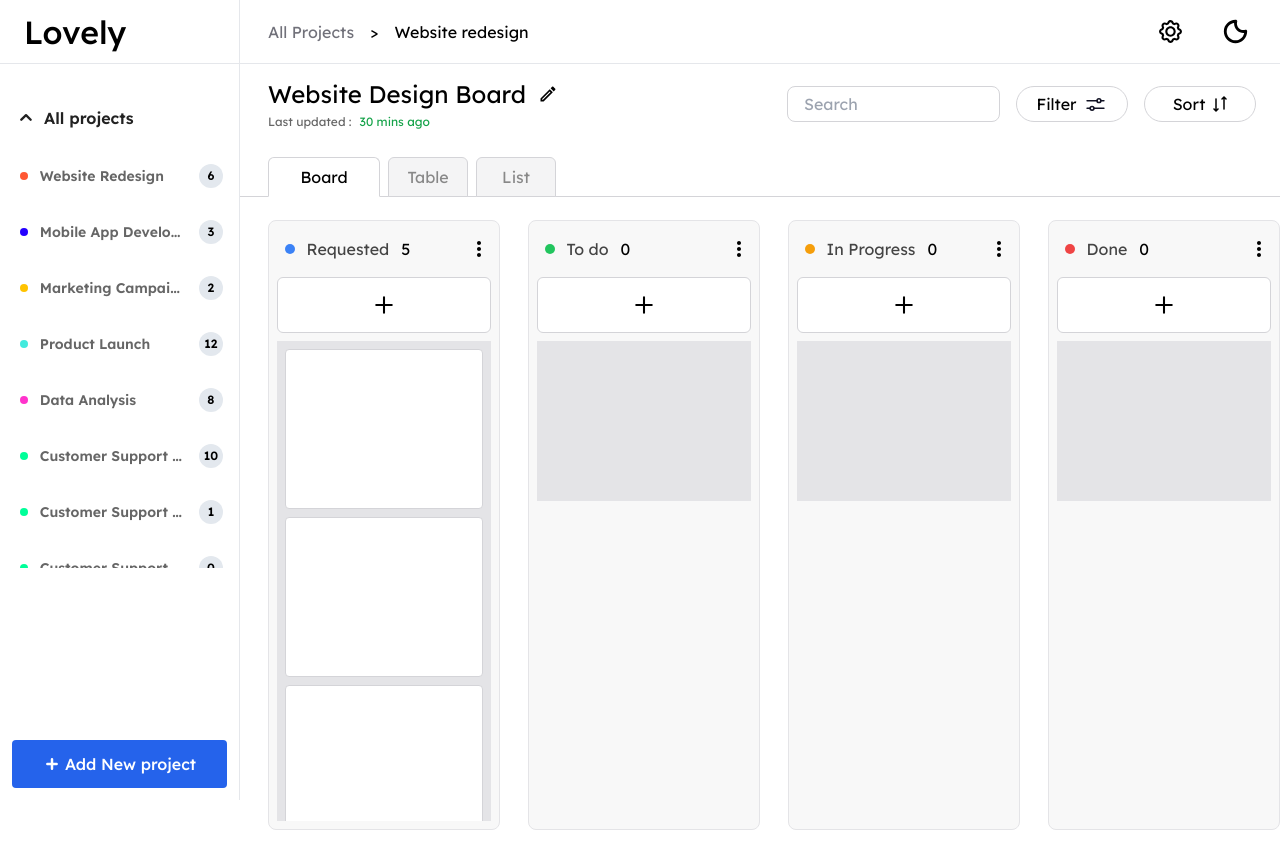
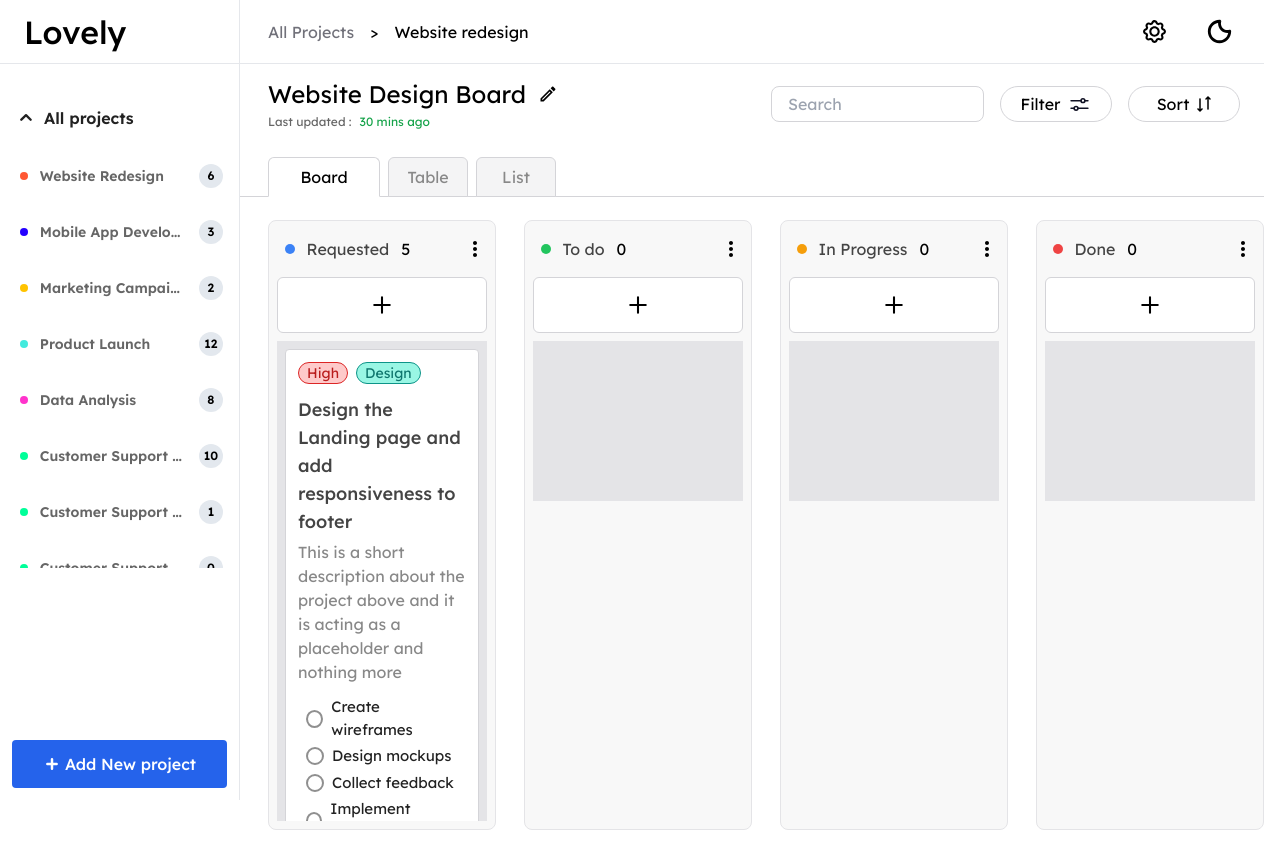
Before and after one commit to Jeff-Maina/tasks, a Next.js app: page /Dashboard in a window 1280 px wide. Built offline with nearby package versions, Linux system fonts and the light colour scheme.

Commit message:
Added task card, task tag,task colors and subtasks

```diff
--- a/src/pages/Dashboard.js
+++ b/src/pages/Dashboard.js
@@ -14,7 +14,7 @@ const Dashboard = () => {
         <section className="h-full border-r w-60 relative overflow-hidden">
           <Sidebar />
         </section>
-        <section className="h-full flex-grow">
+        <section className="h-full main-column">
           <NavBar />
           <MainBody />
         </section>
@@ -864,11 +864,117 @@ const TasksBody = () => {
   // dragging logic;
 
   const itemsFromBackend = [
-    { id: "item1", content: "First task" },
-    { id: "item2", content: "Second task" },
-    { id: "item3", content: "Third task" },
-    { id: "item4", content: "Fourth task" },
-    { id: "item5", content: "Fifth task" },
+    {
+      id: "item1",
+      title: "Design the Landing page and add responsiveness to footer",
+      priority: "High",
+      tag: "Design",
+      subtasks: [
+        {
+          title: "Create wireframes",
+          status: "Incomplete",
+        },
+        {
+          title: "Design mockups",
+          status: "Incomplete",
+        },
+        {
+          title: "Collect feedback",
+          status: "Incomplete",
+        },
+        {
+          title: "Implement changes",
+          status: "Incomplete",
+        },
+        {
+          title: "Finalize designs",
+          status: "Incomplete",
+        },
+      ],
+      color: "teal",
+      description:
+        "This is a short description about the project above and it is acting as a placeholder and nothing more",
+    },
+    {
+      id: "item2",
+      title: "Deploy the bkmrk backend",
+      priority: "Low",
+      tag: "Development",
+      subtasks: [
+        {
+          title: "Create wireframes",
+          status: "Incomplete",
+        },
+        {
+          title: "Design mockups",
+          status: "Incomplete",
+        },
+      ],
+      color: "purple",
+      description:
+        "This is a short description about the project above and it is acting as a placeholder and nothing more",
+    },
+    {
+      id: "item3",
+      title: "Check out some websites",
+      priority: "Medium",
+      tag: "Web dev",
+      subtasks: [
+        {
+          title: "Create wireframes",
+          status: "Incomplete",
+        },
+        {
+          title: "Design mockups",
+          status: "Incomplete",
+        },
+        {
+          title: "Collect feedback",
+          status: "Incomplete",
+        },
+        {
+          title: "Finalize designs",
+          status: "Incomplete",
+        },
+      ],
+      color: "lime",
+      description:
+        "This is a short description about the project above and it is acting as a placeholder and nothing more",
+    },
+    {
+      id: "item4",
+      title: "Complete my assigment",
+      priority: "High",
+      tag: "Assignment",
+      subtasks: [
+        {
+          title: "Create wireframes",
+          status: "Incomplete",
+        },
+      ],
+      color: "emerald",
+      description:
+        "This is a short description about the project above and it is acting as a placeholder and nothing more",
+    },
+    {
+      id: "item5",
+      title: "Take a nap",
+      priority: "High",
+      tag: "Leisure",
+      subtasks: [
+        {
+          title: "Create wireframes",
+          status: "Incomplete",
+        },
+        {
+          title: "Design mockups",
+          status: "Incomplete",
+        },
+      ],
+      color: "purple",
+      description:
+        "This is a short description about the project above and it is acting as a placeholder and nothing more",
+    },
   ];
 
   const columnsFromBackend = {
@@ -986,12 +1092,14 @@ const TasksBody = () => {
                 <div className="w-full h-full border bg-zinc-50 task-column border-zinc-200 p-2 rounded-lg flex flex-col gap-2">
                   <div className="flex w-full h-10  items-center justify-between pl-2">
                     <span className="flex items-center gap-3">
-                      <div className={`h-[0.6rem] w-[0.6rem]
+                      <div
+                        className={`h-[0.6rem] w-[0.6rem]
                       ${isRequested && "bg-blue-500"}
                       ${isTodo && "bg-green-500"}
                       ${isProgress && "bg-amber-500"}
                       ${isDone && "bg-red-500"}
-                       rounded-full`}></div>
+                       rounded-full`}
+                      ></div>
                       <div className="flex gap-3">
                         <p className="text-[#444]">{column.name}</p>
                         <p className="">{column.items.length}</p>
@@ -1048,6 +1156,11 @@ const TasksBody = () => {
                           className="w-full max-h-[60vh] min-h-[10rem] tasks-container p-2 bg-zinc-200 tranisition-all duration-200 ease flex flex-col gap-2 overflow-auto"
                         >
                           {column.items.map((item, index) => {
+                            const colors = "purple";
+                            const bgColor = `bg-${item.color}-200`;
+                            const borderColor = `border-${item.color}-400`;
+                            const textColor = `text-${item.color}-600`;
+                            console.log(borderColor, textColor);
                             return (
                               <Draggable
                                 key={item.id}
@@ -1071,8 +1184,80 @@ const TasksBody = () => {
                                           : "",
                                         ...provided.draggableProps.style,
                                       }}
-                                      className="border border-zinc-300 bg-white min-h-[10rem] h-32 w-full rounded"
-                                    ></div>
+                                      className="border border-zinc-300 bg-white h-auto w-full rounded p-3 flex flex-col gap-3"
+                                    >
+                                      <div className="w-full flex gap-2 items-center">
+                                        <div
+                                          className={`border
+                                          ${
+                                            item.priority === "High" &&
+                                            "bg-red-200 border-red-600 text-red-700"
+                                          }
+                                          ${
+                                            item.priority === "Low" &&
+                                            "bg-green-200 border-green-600 text-green-700"
+                                          }
+                                          ${
+                                            item.priority === "Medium" &&
+                                            "bg-blue-200 border-blue-600 text-blue-700"
+                                          }
+
+                                          rounded-full px-2`}
+                                        >
+                                          <p className="text-sm">
+                                            {item.priority}
+                                          </p>
+                                        </div>
+                                        <div
+                                          className={`border
+                                          ${
+                                            item.color === "purple" &&
+                                            "bg-purple-200 border-purple-600 text-purple-700"
+                                          }
+                                          ${
+                                            item.color === "lime" &&
+                                            "bg-lime-200 border-lime-600 text-lime-700"
+                                          }
+                                          ${
+                                            item.color === "teal" &&
+                                            "bg-teal-200 border-teal-600 text-teal-700"
+                                          }
+                                          ${
+                                            item.color === "emerald" &&
+                                            "bg-emerald-200 border-emerald-600 text-emerald-700"
+                                          }
+                                          rounded-full px-2`}
+                                        >
+                                          <p className="text-sm font-regular">
+                                            {item.tag}
+                                          </p>
+                                        </div>
+                                      </div>
+                                      <div className="w-full flex flex-col gap-1">
+                                        <h1 className="text-lg font-medium text-[#444] max-w-full break-words h-auto">
+                                          {item.title}
+                                        </h1>{" "}
+                                        <p className="break-words h-auto text-md text-[#888]">
+                                          {item.description}
+                                        </p>
+                                      </div>
+                                      <div>
+                                        <ul className="px-2 flex flex-col gap-1">
+                                          {item.subtasks.map((subtask) => {
+                                            console.log(subtask);
+                                            return (
+                                              <li className="flex items-center gap-2">
+                                                <input
+                                                  type="checkbox"
+                                                  className="subtask-checkbox"
+                                                />
+                                                <p className="text-[15px] text-[#222]">{subtask.title}</p>
+                                              </li>
+                                            );
+                                          })}
+                                        </ul>
+                                      </div>
+                                    </div>
                                   );
                                 }}
                               </Draggable>
--- a/src/styles/globals.css
+++ b/src/styles/globals.css
@@ -51,11 +51,49 @@ input[type="radio"]:checked {
   display: flex;
 }
 
-.task-column{
+.task-column {
   background-color: #f2f2f28e;
 }
 
-
-.tasks-container::-webkit-scrollbar{
+.tasks-container::-webkit-scrollbar {
   display: none;
 }
+
+.main-column {
+  width: calc(100% - 16rem);
+}
+
+.subtask-checkbox {
+  appearance: none;
+  -webkit-appearance: none;
+  -moz-appearance: none;
+  width: 18px;
+  height: 18px;
+  border: 2px solid #8f8f8f;
+  border-radius: 50%;
+  outline: none;
+  cursor: pointer;
+  position: relative;
+}
+
+.subtask-checkbox:checked::after{
+  position: absolute;
+  content: "";
+  width: 7px;
+  transform: rotate(45deg) translate(30%,20%);
+  bottom: 50%;
+  left: 50%;
+  height: 16px;
+  border-right: 2.5px solid #15a313;
+  border-bottom: 2.5px solid #15a313;
+}
+
+/* .subtask-checkbox:checked {
+  border: 3px solid #01b859;
+} */
+
+
+.subtask-checkbox:checked ~ p{
+  text-decoration: line-through;
+  color: #8f8f8f;
+}
```
